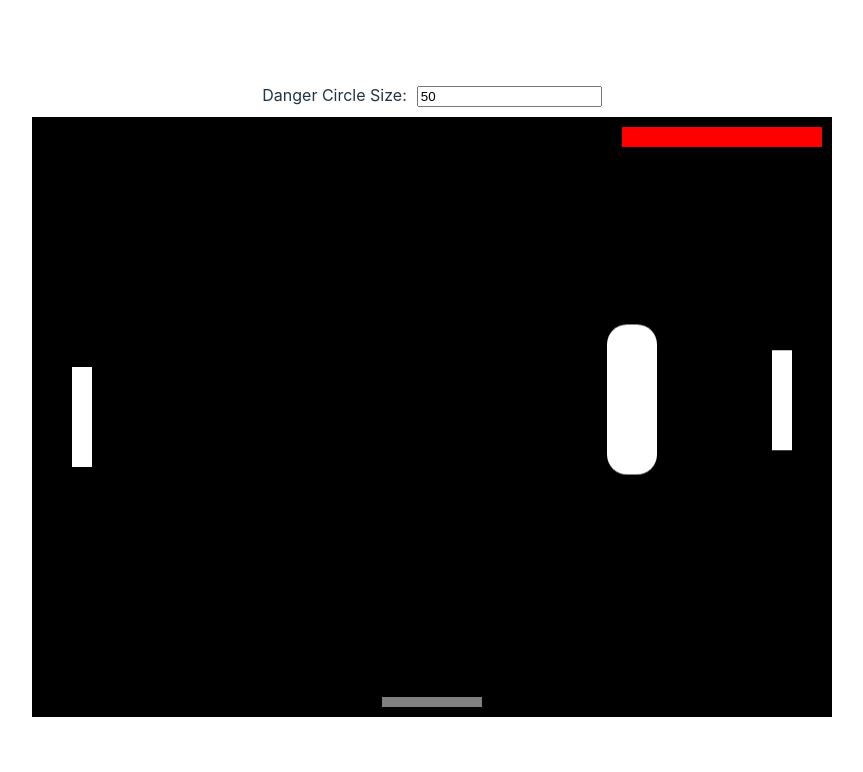
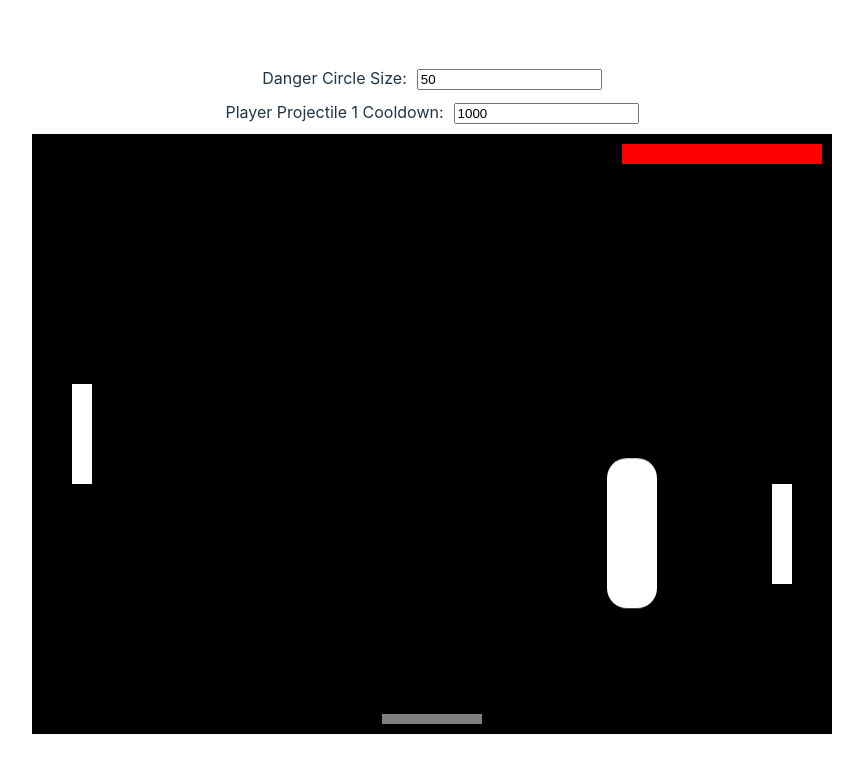
Before and after one commit to nvduran/phaser-test-ts, a React (Vite) app: page / in a window 1280 px wide. Shown: the top 772 px of the page, without its empty margins (208-1071 px from the left). Built offline with nearby package versions, Linux system fonts and the light colour scheme.

Commit message:
projectile cd input

```diff
--- a/src/components/BossFightGame.ts
+++ b/src/components/BossFightGame.ts
@@ -22,6 +22,7 @@ class BossFightGame extends Phaser.Scene {
     private projectiles!: Phaser.Physics.Arcade.Group; // Group to manage multiple projectiles
     private isBossDefeated: boolean = false; // Flag to track if the boss is defeated
     private dangerCircleSize: number = 50; // Default danger circle size
+    private playerProjectile1Cooldown: number = 1000; // Default cooldown for player projectile 1
 
     constructor(eventEmitter: Phaser.Events.EventEmitter) {
         super({ key: 'BossFightGame' });
@@ -30,6 +31,11 @@ class BossFightGame extends Phaser.Scene {
         // Listen for updates to the danger circle size
         this.eventEmitter.on('updateDangerCircleSize', (size: number) => {
             this.dangerCircleSize = size;
+        });
+
+        // Listen for updates to the player projectile 1 cooldown
+        this.eventEmitter.on('updatePlayerProjectile1Cooldown', (cooldown: number) => {
+            this.playerProjectile1Cooldown = cooldown;
         });
     }
 
@@ -102,7 +108,7 @@ class BossFightGame extends Phaser.Scene {
         this.keys.space.on('down', () => {
             if (this.projectileCooldown <= 0) {
                 this.fireProjectile();
-                this.projectileCooldown = 1000; // 1-second cooldown
+                this.projectileCooldown = this.playerProjectile1Cooldown; // 1-second cooldown
             }
         });
 
--- a/src/components/BossGameComponent.tsx
+++ b/src/components/BossGameComponent.tsx
@@ -7,6 +7,7 @@ const BossGameComponent: React.FC = () => {
     const phaserGameRef = useRef<Phaser.Game | null>(null);
     const [gameEnded, setGameEnded] = useState(false);
     const [dangerCircleSize, setDangerCircleSize] = useState<number>(50); // Default size
+    const [playerProjectile1Cooldown, setPlayerProjectile1Cooldown] = useState(1000);
 
     // Create an event emitter
     const eventEmitter = useRef(new Phaser.Events.EventEmitter()).current;
@@ -36,6 +37,11 @@ const BossGameComponent: React.FC = () => {
     useEffect(() => {
         eventEmitter.emit('updateDangerCircleSize', dangerCircleSize);
     }, [dangerCircleSize]);
+
+    // emit the new player projectile cooldown to the game whenever it changes
+    useEffect(() => {
+        eventEmitter.emit('updatePlayerProjectile1Cooldown', playerProjectile1Cooldown);
+    }, [playerProjectile1Cooldown]);
 
     const restartGame = () => {
         // Reset the gameEnded state
@@ -72,6 +78,17 @@ const BossGameComponent: React.FC = () => {
                     />
                 </label>
             </div>
+            <div style={{ marginBottom: '10px' }}>
+                <label>
+                    Player Projectile 1 Cooldown:
+                    <input
+                        type="number"
+                        value={playerProjectile1Cooldown}
+                        onChange={(e) => setPlayerProjectile1Cooldown(Number(e.target.value))}
+                        style={{ marginLeft: '10px' }}
+                    />
+                </label>
+            </div>
             <div style={{ position: 'relative', width: '800px', height: '600px' }}>
                 <div
                     id="phaser-game-container"
```
